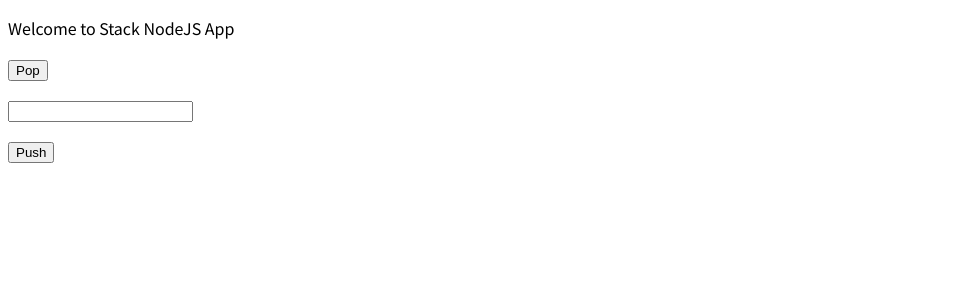
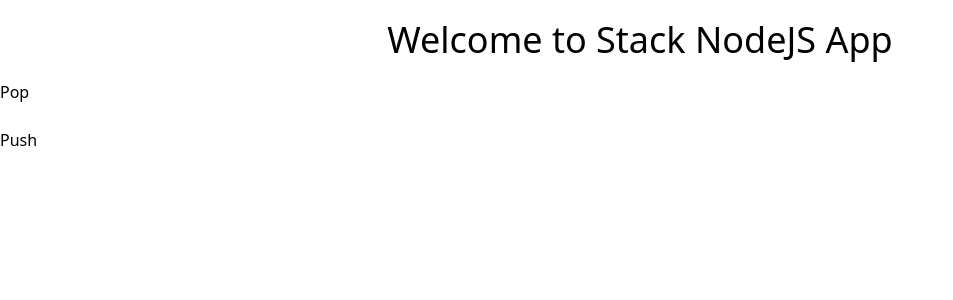
Before and after one commit to Bipin-Chaudhary/stack-nodejs-frontend, a React (Create React App) app: page / in a window 1280 px wide. Shown: the top 300 px of the page, without its empty margins (0-953 px from the left). Built offline with nearby package versions, Linux system fonts and the light colour scheme; no server answers.

Commit message:
added tailwind css

```diff
--- a/package.json
+++ b/package.json
@@ -6,6 +6,7 @@
     "@testing-library/jest-dom": "^5.16.5",
     "@testing-library/react": "^13.4.0",
     "@testing-library/user-event": "^13.5.0",
+    "bootstrap": "^5.2.3",
     "react": "^18.2.0",
     "react-dom": "^18.2.0",
     "react-scripts": "5.0.1",
@@ -34,5 +35,8 @@
       "last 1 firefox version",
       "last 1 safari version"
     ]
+  },
+  "devDependencies": {
+    "tailwindcss": "^3.2.4"
   }
 }
--- a/src/App.js
+++ b/src/App.js
@@ -31,9 +31,9 @@
   };
 
   return (
-    <div className="App">
-      <header className="App-header">
-        <p>Welcome to Stack NodeJS App</p>
+    <div>
+      <header>
+        <p className="text-4xl text-center py-5">Welcome to Stack NodeJS App</p>
       </header>
       <div>
         <StackList stacks={stacks} />
--- a/src/index.css
+++ b/src/index.css
@@ -1,14 +1,3 @@
-@import url('https://fonts.googleapis.com/css2?family=Noto+Sans+JP:wght@400;700&display=swap');
-
-* {
-  box-sizing: border-box;
-}
-
-html {
-  font-family: 'Noto Sans JP', sans-serif;
-}
-
-body {
-  margin: 0 0 50 0;
-
-}
+@tailwind base;
+@tailwind components;
+@tailwind utilities;
--- /dev/null
+++ b/tailwind.config.js
@@ -0,0 +1,10 @@
+/** @type {import('tailwindcss').Config} */
+module.exports = {
+  content: [
+    "./src/**/*.{js,jsx,ts,tsx}",
+  ],
+  theme: {
+    extend: {},
+  },
+  plugins: [],
+}
```
Also changed, not shown: 1 other file (tests, documents, lock files or other folders).
